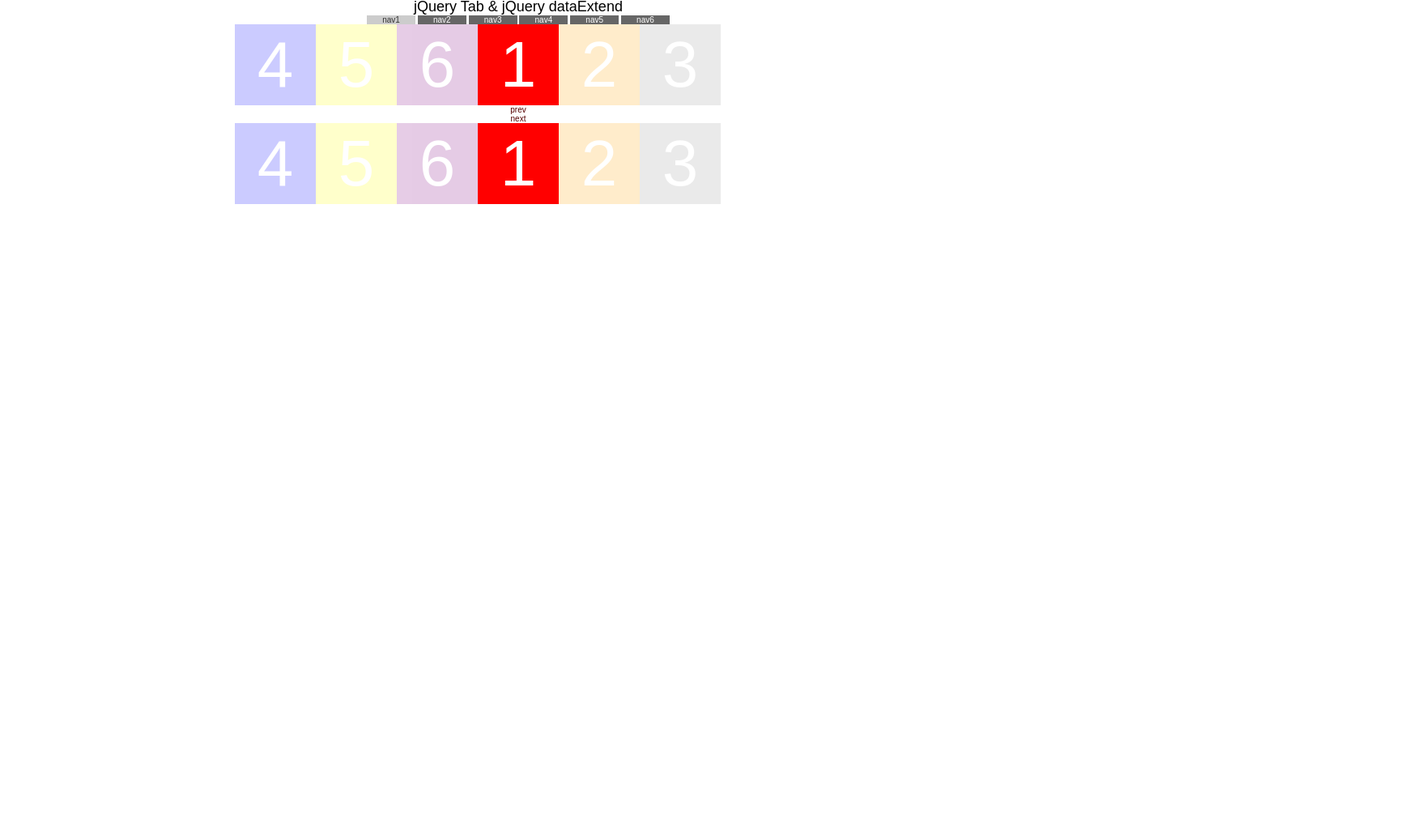
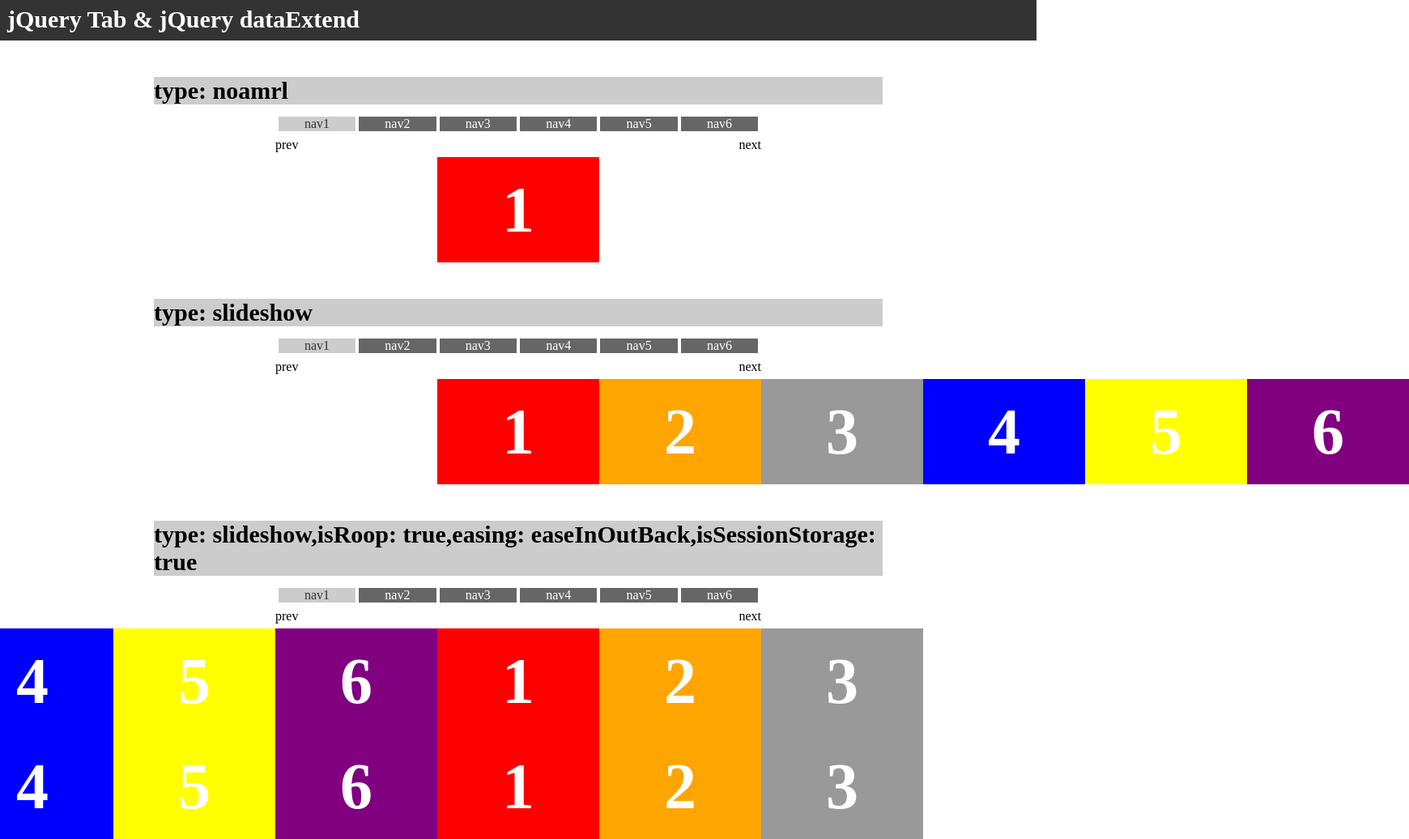
Before and after one commit to kamem/jquery.dataExtend, a plain HTML site: page index.html in a window 1280 px wide. Shown: the part 2-1038 px from the top of the page at 81% size, 1740 px wide, since content can reach past the window. Before the commit the page ends 800 px from the top, so only its background shows below. Drawn offline with Linux system fonts and the light colour scheme.

Commit message:
add Sample

```diff
--- a/css/common.css
+++ b/css/common.css
@@ -1,4 +1,24 @@
 @charset "utf-8";
+
+* {
+	margin: 0;
+	padding: 0;
+}
+
+body > h1 {
+	margin: 0 auto;
+	padding: 0.3em;
+	font-size: 30px;
+	background: #333;
+	color: #fff;
+}
+
+body > h2 {
+	margin: 1.5em auto 0.5em;
+	width: 900px;
+	font-size: 30px;
+	background: #ccc;
+}
 
 .nav {
 	margin: 0 auto;
@@ -11,7 +31,7 @@
 	background: #666;
 	color: #fff;
 	text-align: center;
-	width: 10%;
+	width: 15.9%;
 }
 
 .nav li.off {
@@ -22,26 +42,44 @@
 	color: #333;
 }
 
-.content {
+
+[class*=_assist] {
+	margin: 0.5em auto;
+	width: 600px;
+	height: 1em;
+}
+
+[class*=_assist] > * {
+	list-style-type: none;
+}
+
+[class*=_assist] .prev {
+	float: left;
+}
+[class*=_assist] .next {
+	float: right;
+}
+
+[class*=main]:not(ul) {
 	margin: 0 auto;
-	width: 100px;
-	height: 100px;
+	width: 200px;
+	height: 130px;
 	position: relative;
 }
 
-.content h2 {
+[class*=main]:not(ul) h2 {
 	font-size: 80px;
-	line-height: 100px;
+	line-height: 130px;
 	text-align: center;
 }
 
-.content a {
+[class*=main]:not(ul) a {
 	text-decoration: none;
 	color: #fff;
 }
 
-[class*=content] section {
-	height: 100px;
+[class*=main] section {
+	height: 130px;
 	background: #999;
 	position: absolute;
 	left: 0;
@@ -49,28 +87,27 @@
 	width: 100%;
 }
 
-[class*=content] section:nth-child(1) {
+[class*=main] section:nth-child(1) {
 	background: red;
 }
-[class*=content] section:nth-child(2) {
+[class*=main] section:nth-child(2) {
 	background: orange;
 }
-[class*=content] section:nth-child(4) {
+[class*=main] section:nth-child(4) {
 	background: blue;
 }
-[class*=content] section:nth-child(5) {
+[class*=main] section:nth-child(5) {
 	background: yellow;
 }
-[class*=content] section:nth-child(6) {
+[class*=main] section:nth-child(6) {
 	background: purple;
 }
 
-[class*=content] section.off {
+[class*=main] section.off {
 	/*display: none;*/
-	opacity: 0.2;
 }
 
-[class*=content] section.on {
+[class*=main] section.on {
 	/*display: block;*/
 	z-index: 1;
 }
--- a/css/default.css
+++ /dev/null
@@ -1,228 +0,0 @@
-@charset "utf-8";
-/*
-date : 2012-2
-
-+ Text
-+ List
-+ Anchor
-+ Table
-+ Form
-+ Others
-*/
-/* Don't Edit */
-html {
-  font-size: 62.5%;
-}
-
-* {
-  margin: 0;
-  padding: 0;
-  font-weight: normal;
-  font-style: normal;
-  font-family: "ヒラギノ角ゴ Pro W3", "Hiragino Kaku Gothic Pro", Osaka, "ＭＳ Ｐゴシック", "MS PGothic", Sans-Serif;
-}
-
-body {
-  text-align: center;
-}
-
-/*----------------------------------------
-	HTML5
-----------------------------------------*/
-article, aside, details, figcaption, figure,
-footer, header, hgroup, menu, nav, section {
-  display: block;
-}
-
-/*----------------------------------------
-	Text
-----------------------------------------*/
-p,
-pre,
-address {
-  color: #550000;
-  font-size: 16px;
-  font-size: 1.6rem;
-}
-
-h1 {
-  font-size: 18px;
-  font-size: 1.8rem;
-}
-
-h2 {
-  font-size: 18px;
-  font-size: 1.8rem;
-}
-
-h3 {
-  font-size: 16px;
-  font-size: 1.6rem;
-}
-
-h4 {
-  font-size: 14px;
-  font-size: 1.4rem;
-}
-
-h5 {
-  font-size: 12px;
-  font-size: 1.2rem;
-}
-
-h6 {
-  font-size: 12px;
-  font-size: 1.2rem;
-}
-
-pre {
-  overflow: scroll;
-  font-family: "ＭＳ-Ｐ ゴシック" , Osaka, Arial, Helvetica, sans-serif;
-}
-
-abbr,
-acronym {
-  border-bottom: 1px dotted #aaa;
-  cursor: help;
-}
-
-/*----------------------------------------
-	List
-----------------------------------------*/
-ul,
-ol,
-dl {
-  color: #550000;
-}
-
-li,
-dt,
-dd {
-  list-style-type: none;
-  list-style-position: outside;
-  font-size: 16px;
-  font-size: 1.6rem;
-}
-
-ol li {
-  list-style: decimal;
-}
-
-/* Opera Hack */
-html:first-child li,
-html:first-child dt,
-html:first-child dd {
-  font-size: 1em;
-}
-
-dt {
-  font-weight: bold;
-}
-
-li li,
-li p,
-li pre,
-li dt,
-li dd,
-dd li,
-dd p,
-dd pre,
-dd dt,
-dd dd {
-  font-size: 100% !important;
-}
-
-/*----------------------------------------
-	Anchor
-----------------------------------------*/
-a {
-  color: #3399cc;
-}
-a:hover {
-  color: #ff3399;
-}
-a:visited {
-  color: rgba(51, 153, 204, 0.7);
-}
-a:active {
-  color: #3399cc;
-}
-
-/*----------------------------------------
-	Table
-----------------------------------------*/
-table {
-  border: 1px solid #aaa;
-  background-color: #eee;
-}
-
-caption {
-  display: none;
-}
-
-th,
-td {
-  font-size: 100%;
-}
-
-th {
-  color: #ffffff;
-  background-color: #ccc;
-}
-
-td {
-  border: 1px solid #ddd;
-  background-color: #ffffff;
-}
-
-/*----------------------------------------
-	Form
-----------------------------------------*/
-form {
-  font-family: Arial, Helvetica, sans-serif;
-}
-
-fieldset,
-legend {
-  border: none;
-}
-
-legend {
-  display: none;
-}
-
-input,
-textarea {
-  padding: 0.2em;
-  border: 1px solid #d1d1d1;
-  background-color: #fff;
-  font-family: Arial, Helvetica, sans-serif;
-}
-
-input {
-  line-height: 1.2;
-}
-
-input:hover,
-textarea:hover {
-  border: 1px solid #a5d2da;
-}
-
-input:focus,
-textarea:focus {
-  border: 1px solid #069;
-  background-color: #fff;
-}
-
-/*----------------------------------------
-	Others
-----------------------------------------*/
-img {
-  border: none;
-  vertical-align: bottom;
-}
-
-hr {
-  border: none;
-  border-top: 1px dotted #ccc;
-}
--- a/css/import.css
+++ b/css/import.css
@@ -1,3 +1,2 @@
 @charset "utf-8";
-@import url(default.css);
 @import url(common.css);
--- a/index.html
+++ b/index.html
@@ -21,7 +21,10 @@ $(function(){
 </head>
 <body>
 <h1>jQuery Tab &amp; jQuery dataExtend</h1>
-<ul class="nav content_content" data-is-roop="true" data-easing="easeInOutBack" data-type="slideshow" data-is-session-storage="true">
+
+<h2>type: noamrl</h2>
+
+<ul class="nav content_main1" data-is-session-storage="true">
 	<li>nav1</li>
 	<li>nav2</li>
 	<li>nav3</li>
@@ -29,7 +32,11 @@ $(function(){
 	<li>nav5</li>
 	<li>nav6</li>
 </ul>
-<div class="content">
+<ul class="main1_assist">
+	<li class="prev">prev</li>
+	<li class="next">next</li>
+</ul>
+<div class="main1">
 	<section>
 		<h2><a href="#content1">1</a></h2>
 	</section>
@@ -49,11 +56,21 @@ $(function(){
 		<h2><a href="#content6">6</a></h2>
 	</section>
 </div>
-<ul class="content_assist">
+
+<h2>type: slideshow</h2>
+<ul class="nav content_main2" data-type="slideshow">
+	<li>nav1</li>
+	<li>nav2</li>
+	<li>nav3</li>
+	<li>nav4</li>
+	<li>nav5</li>
+	<li>nav6</li>
+</ul>
+<ul class="main2_assist">
 	<li class="prev">prev</li>
 	<li class="next">next</li>
 </ul>
-<div class="content">
+<div class="main2">
 	<section>
 		<h2><a href="#content1">1</a></h2>
 	</section>
@@ -73,5 +90,61 @@ $(function(){
 		<h2><a href="#content6">6</a></h2>
 	</section>
 </div>
+
+<h2>type: slideshow,isRoop: true,easing: easeInOutBack,isSessionStorage: true</h2>
+<ul class="nav content_main3" data-is-roop="true" data-easing="easeInOutBack" data-type="slideshow" data-is-session-storage="true">
+	<li>nav1</li>
+	<li>nav2</li>
+	<li>nav3</li>
+	<li>nav4</li>
+	<li>nav5</li>
+	<li>nav6</li>
+</ul>
+<ul class="main3_assist">
+	<li class="prev">prev</li>
+	<li class="next">next</li>
+</ul>
+<div class="main3">
+	<section>
+		<h2><a href="#content1">1</a></h2>
+	</section>
+	<section>
+		<h2><a href="#content2">2</a></h2>
+	</section>
+	<section>
+		<h2><a href="#content3">3</a></h2>
+	</section>
+	<section>
+		<h2><a href="#content4">4</a></h2>
+	</section>
+	<section>
+		<h2><a href="#content5">5</a></h2>
+	</section>
+	<section>
+		<h2><a href="#content6">6</a></h2>
+	</section>
+</div>
+<div class="main3">
+	<section>
+		<h2><a href="#content1">1</a></h2>
+	</section>
+	<section>
+		<h2><a href="#content2">2</a></h2>
+	</section>
+	<section>
+		<h2><a href="#content3">3</a></h2>
+	</section>
+	<section>
+		<h2><a href="#content4">4</a></h2>
+	</section>
+	<section>
+		<h2><a href="#content5">5</a></h2>
+	</section>
+	<section>
+		<h2><a href="#content6">6</a></h2>
+	</section>
+</div>
+
+
 </body>
 </html>
```
